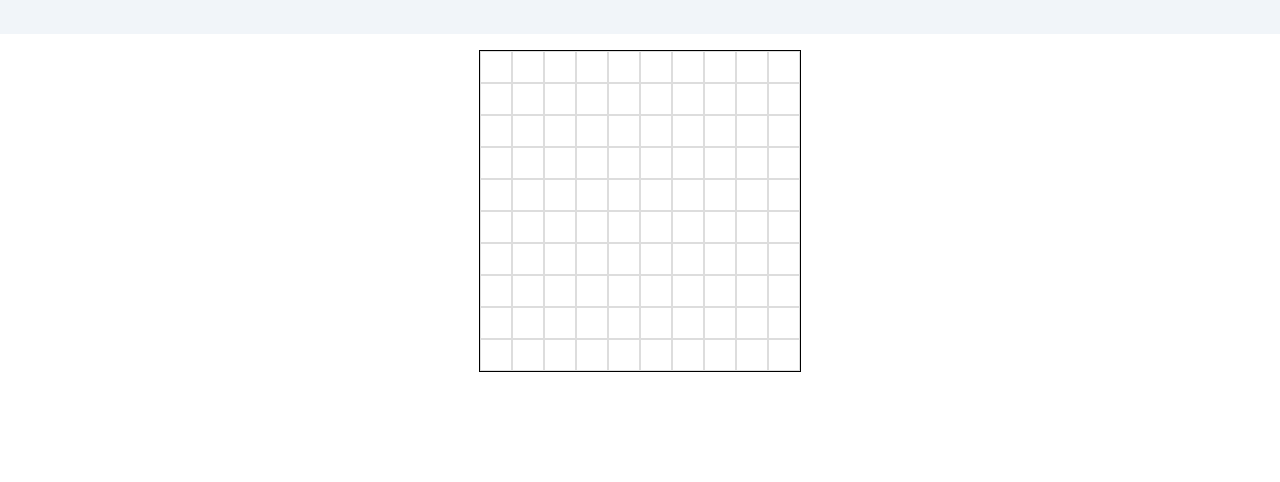
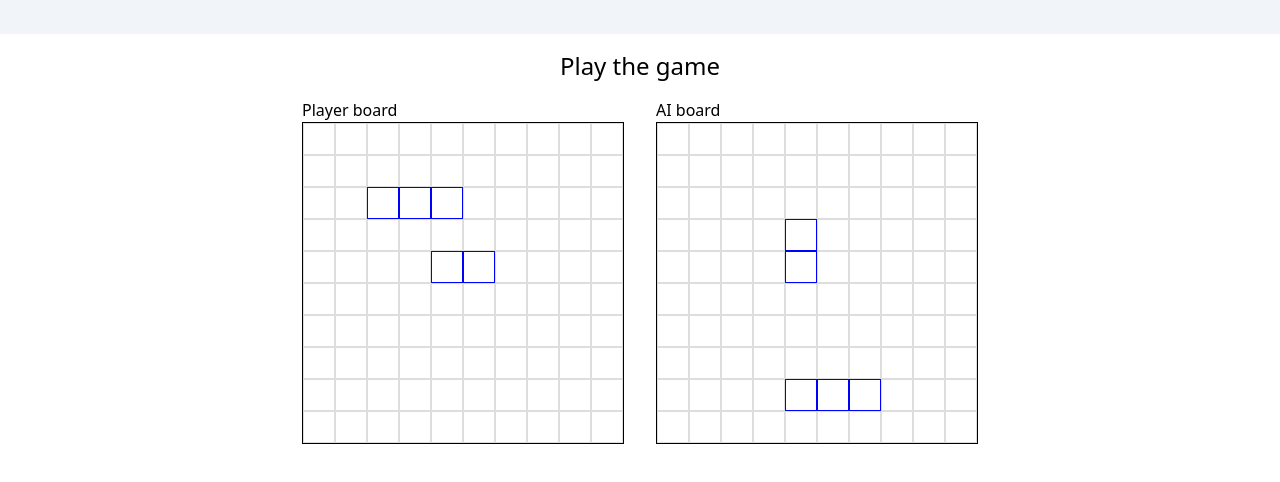
Before and after one commit to ozzestrophic/battleship, a website with bundled scripts: page src/index.html in a window 1280 px wide. Shown: the part 78-560 px from the top of the page. Built offline with nearby package versions, Linux system fonts and the light colour scheme.

Commit message:
feat: ui draws 2 gameboards for player and ai

```diff
--- a/src/index.html
+++ b/src/index.html
@@ -10,12 +10,26 @@
     <header class="bg-slate-100 h-28 flex items-center justify-center">
       <h1 class="text-3xl">BattleShip</h1>
     </header>
-    <main class="flex items-center justify-center p-4">
-      <div
-        id="gameboard-container"
-        class="w-80 h-80 border border-black box-content flex flex-wrap"
-      ></div>
+    <main class="flex flex-col items-center">
+      <h1 class="pt-4 text-2xl">Play the game</h1>
+      <div class="flex gap-8 items-center justify-center p-4">
+        <div class="flex flex-col">
+          <h3>Player board</h3>
+          <div
+            id="gameboard-container"
+            class="w-80 h-80 border border-black box-content flex flex-wrap"
+          ></div>
+        </div>
+        <div class="flex flex-col">
+          <h3>AI board</h3>
+          <div
+            id="aiboard-container"
+            class="w-80 h-80 border border-black box-content flex flex-wrap"
+          ></div>
+        </div>
+      </div>
     </main>
     <script type="module" src="script.js"></script>
+    <script type="module" src="./js/gameLoop.js"></script>
   </body>
 </html>
--- a/src/js/board.js
+++ b/src/js/board.js
@@ -43,8 +43,7 @@ class Ship {
 class Gameboard {
   constructor(...args) {
     this.placeShips(args);
-    // this.missedShots = [];
-    // this.correctShots = [];
+
     this.prevShots = [];
     this.shipsSunk = false;
   }
--- a/src/js/gameLoop.js
+++ b/src/js/gameLoop.js
@@ -1,11 +1,12 @@
-import { Gameboard, Ship } from "./board.js";
+import { Gameboard } from "./board.js";
 import { Player } from "./player.js";
+import { aiboard, drawBoard, gameboard } from "../script.js";
 
 function createGame() {
   const player1 = new Player("me");
   const ai = new Player();
   const playerBoard = new Gameboard([3, [2, 2], [4, 2]], [2, [4, 4], [5, 4]]);
-  const aiBoard = new Gameboard([3, [2, 2], [4, 2]], [2, [4, 4], [5, 4]]);
+  const aiBoard = new Gameboard([3, [4, 8], [6, 8]], [2, [4, 3], [4, 4]]);
   let playerTurn = true;
 
   return { player1, ai, playerBoard, aiBoard, playerTurn };
@@ -13,19 +14,22 @@ function createGame() {
 
 const game = createGame();
 
-while (true) {
-  if (game.playerTurn) {
-    const attackCoords = []; // return coords from game module
-    // function adds event listener to all blocks
-    // and returns the value of the block that is clicked
+drawBoard(game.playerBoard, gameboard);
+drawBoard(game.aiBoard, aiboard);
 
-    game.player1.attackEnemy(aiBoard, attackCoords);
-    // if the block is clicked before it alerts the user to choose another block
+// while (true) {
+//   if (game.playerTurn) {
+//     const attackCoords = []; // return coords from game module
+//     // function adds event listener to all blocks
+//     // and returns the value of the block that is clicked
 
-    game.playerTurn = false;
-  } else {
-    game.ai.attackEnemy(playerBoard);
+//     game.player1.attackEnemy(game.aiBoard, attackCoords);
+//     // if the block is clicked before it alerts the user to choose another block
 
-    game.playerTurn = true;
-  }
-}
+//     game.playerTurn = false;
+//   } else {
+//     game.ai.attackEnemy(playerBoard);
+
+//     game.playerTurn = true;
+//   }
+// }
--- a/src/js/gameboardSquare.js
+++ b/src/js/gameboardSquare.js
@@ -9,6 +9,10 @@ template.innerHTML = `
     }
     .square:hover:not(.shot) {
         background-color: #EEEEEE;
+    }
+
+    .ship {
+        border: solid blue 1px;
     }
 
     .shot {
--- a/src/js/player.js
+++ b/src/js/player.js
@@ -1,4 +1,4 @@
-import { ship, Gameboard } from "./board.js";
+import { Ship, Gameboard } from "./board.js";
 
 class Player {
   constructor(name) {
--- a/src/script.js
+++ b/src/script.js
@@ -3,20 +3,36 @@ import { GameboardSquare } from "./js/gameboardSquare.js";
 customElements.define("gameboard-square", GameboardSquare);
 
 const gameboard = document.querySelector("#gameboard-container");
+const aiboard = document.querySelector("#aiboard-container");
 
-console.log(gameboard);
+function drawBoard(board, container) {
+  for (let i = 0; i < 10; i++) {
+    for (let j = 0; j < 10; j++) {
+      const square = document.createElement("gameboard-square");
+      square.id = `[${j}, ${i}]`;
+      for (const key in board) {
+        if (!board[key].squares) {
+          continue;
+        }
+        if (
+          board[key].squares.some(
+            (square) => square[0] === j && square[1] === i
+          )
+        ) {
+          square.shadowRoot.querySelector("div").classList.add("ship");
+        }
+      }
 
-for (let i = 0; i < 10; i++) {
-  for (let j = 0; j < 10; j++) {
-    const square = document.createElement("gameboard-square");
-    square.id = `[${j}, ${i}]`;
-    square.addEventListener("click", registerClick);
-    gameboard.appendChild(square);
+      square.addEventListener("click", registerClick);
+      container.appendChild(square);
+    }
   }
 }
 
 function registerClick(event) {
   event.target.shadowRoot.querySelector("div").classList.add("shot");
-  console.log(event.target);
+  console.log(event.target.id);
   return event.target.id;
 }
+
+export { drawBoard, gameboard, aiboard };
```
Also changed, not shown: src/output.css.
